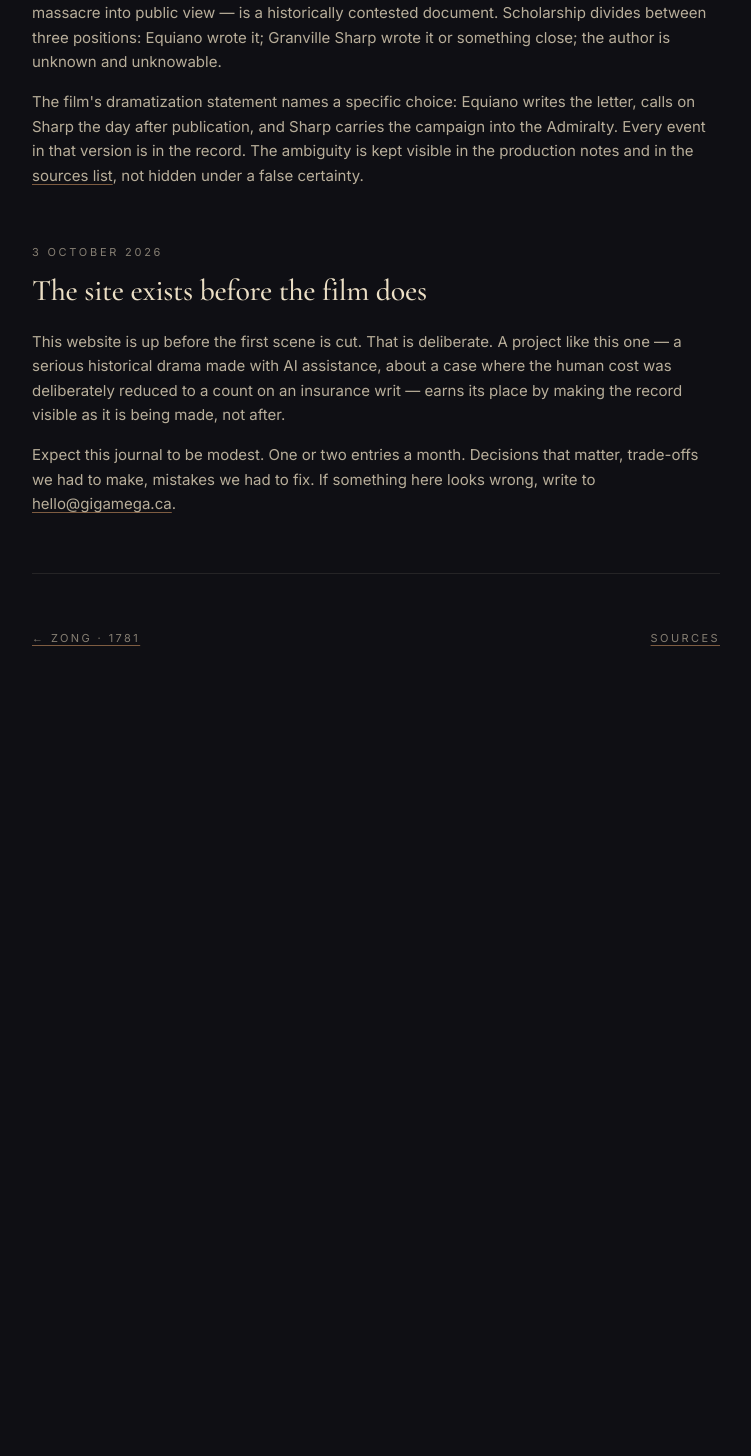
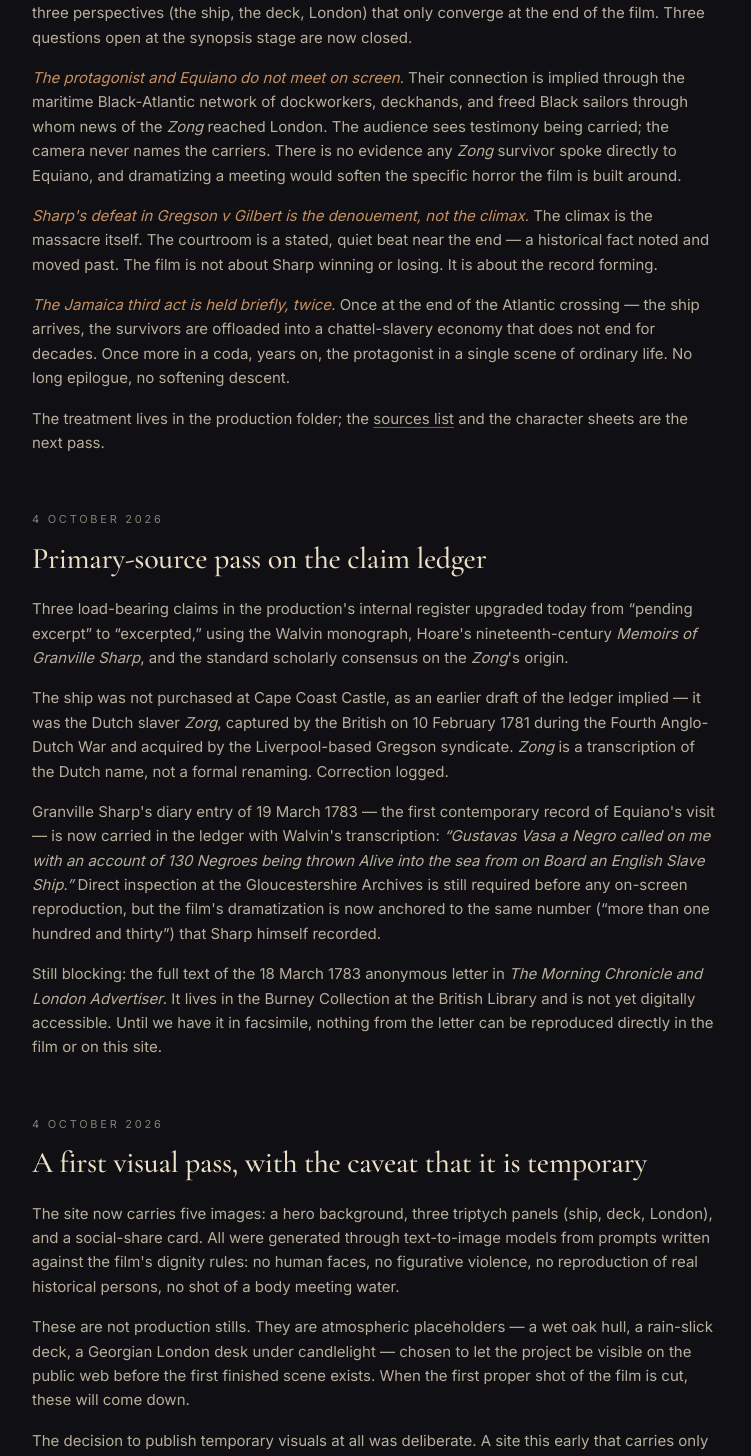
Before and after one commit to GigaMegaConsulting/zong-1781-site, a Next.js app: page /journal in a window 1280 px wide. Shown: the part 444-1900 px from the top of the page, without its empty margins (264-1015 px from the left). Before the commit the page ends 1130 px from the top, so only its background shows below. Built offline with nearby package versions, Linux system fonts and the light colour scheme; no server answers.

Commit message:
Journal: treatment, source upgrades, visual-pass note

```diff
--- a/src/app/journal/page.tsx
+++ b/src/app/journal/page.tsx
@@ -14,6 +14,114 @@ type Entry = {
 };
 
 const ENTRIES: Entry[] = [
+  {
+    date: "4 October 2026",
+    title: "Treatment drafted, three structural questions resolved",
+    body: (
+      <>
+        <p>
+          The first full treatment is written — a scene-level outline, around five thousand words,
+          braiding three perspectives (the ship, the deck, London) that only converge at the end of
+          the film. Three questions open at the synopsis stage are now closed.
+        </p>
+        <p className="mt-4">
+          <strong className="font-normal italic text-[color:var(--color-amber)]">
+            The protagonist and Equiano do not meet on screen.
+          </strong>{" "}
+          Their connection is implied through the maritime Black-Atlantic network of dockworkers,
+          deckhands, and freed Black sailors through whom news of the <em>Zong</em> reached London.
+          The audience sees testimony being carried; the camera never names the carriers. There is
+          no evidence any <em>Zong</em> survivor spoke directly to Equiano, and dramatizing a
+          meeting would soften the specific horror the film is built around.
+        </p>
+        <p className="mt-4">
+          <strong className="font-normal italic text-[color:var(--color-amber)]">
+            Sharp&apos;s defeat in <em>Gregson v Gilbert</em> is the denouement, not the climax.
+          </strong>{" "}
+          The climax is the massacre itself. The courtroom is a stated, quiet beat near the end —
+          a historical fact noted and moved past. The film is not about Sharp winning or losing. It
+          is about the record forming.
+        </p>
+        <p className="mt-4">
+          <strong className="font-normal italic text-[color:var(--color-amber)]">
+            The Jamaica third act is held briefly, twice.
+          </strong>{" "}
+          Once at the end of the Atlantic crossing — the ship arrives, the survivors are offloaded
+          into a chattel-slavery economy that does not end for decades. Once more in a coda, years
+          on, the protagonist in a single scene of ordinary life. No long epilogue, no softening
+          descent.
+        </p>
+        <p className="mt-4">
+          The treatment lives in the production folder; the <Link href="/sources">sources list</Link>{" "}
+          and the character sheets are the next pass.
+        </p>
+      </>
+    ),
+  },
+  {
+    date: "4 October 2026",
+    title: "Primary-source pass on the claim ledger",
+    body: (
+      <>
+        <p>
+          Three load-bearing claims in the production&apos;s internal register upgraded today from
+          &ldquo;pending excerpt&rdquo; to &ldquo;excerpted,&rdquo; using the Walvin monograph,
+          Hoare&apos;s nineteenth-century <em>Memoirs of Granville Sharp</em>, and the standard
+          scholarly consensus on the <em>Zong</em>&apos;s origin.
+        </p>
+        <p className="mt-4">
+          The ship was not purchased at Cape Coast Castle, as an earlier draft of the ledger
+          implied — it was the Dutch slaver <em>Zorg</em>, captured by the British on 10 February
+          1781 during the Fourth Anglo-Dutch War and acquired by the Liverpool-based Gregson
+          syndicate. <em>Zong</em> is a transcription of the Dutch name, not a formal renaming.
+          Correction logged.
+        </p>
+        <p className="mt-4">
+          Granville Sharp&apos;s diary entry of 19 March 1783 — the first contemporary record of
+          Equiano&apos;s visit — is now carried in the ledger with Walvin&apos;s transcription:{" "}
+          <em>
+            &ldquo;Gustavas Vasa a Negro called on me with an account of 130 Negroes being thrown
+            Alive into the sea from on Board an English Slave Ship.&rdquo;
+          </em>{" "}
+          Direct inspection at the Gloucestershire Archives is still required before any on-screen
+          reproduction, but the film&apos;s dramatization is now anchored to the same number
+          (&ldquo;more than one hundred and thirty&rdquo;) that Sharp himself recorded.
+        </p>
+        <p className="mt-4">
+          Still blocking: the full text of the 18 March 1783 anonymous letter in <em>The Morning
+          Chronicle and London Advertiser</em>. It lives in the Burney Collection at the British
+          Library and is not yet digitally accessible. Until we have it in facsimile, nothing from
+          the letter can be reproduced directly in the film or on this site.
+        </p>
+      </>
+    ),
+  },
+  {
+    date: "4 October 2026",
+    title: "A first visual pass, with the caveat that it is temporary",
+    body: (
+      <>
+        <p>
+          The site now carries five images: a hero background, three triptych panels (ship, deck,
+          London), and a social-share card. All were generated through text-to-image models from
+          prompts written against the film&apos;s dignity rules: no human faces, no figurative
+          violence, no reproduction of real historical persons, no shot of a body meeting water.
+        </p>
+        <p className="mt-4">
+          These are not production stills. They are atmospheric placeholders — a wet oak hull, a
+          rain-slick deck, a Georgian London desk under candlelight — chosen to let the project be
+          visible on the public web before the first finished scene exists. When the first proper
+          shot of the film is cut, these will come down.
+        </p>
+        <p className="mt-4">
+          The decision to publish temporary visuals at all was deliberate. A site this early that
+          carries only text reads as pre-production vapor. A site that carries fully rendered
+          characters would overstate what has been decided. The images we chose split the
+          difference: material, period, textural — surfaces, not people.
+        </p>
+      </>
+    ),
+  },
   {
     date: "3 October 2026",
     title: "Direction locked on the London arc",
```
Also changed, not shown: public/hero-bg.png.
